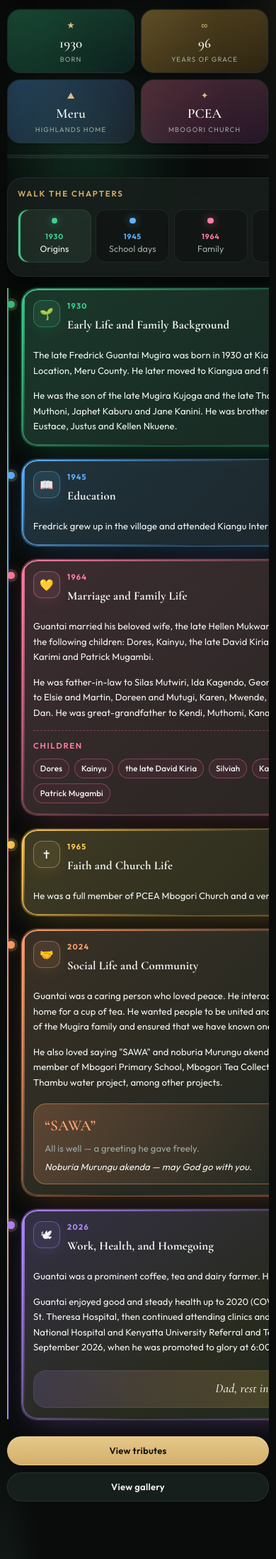
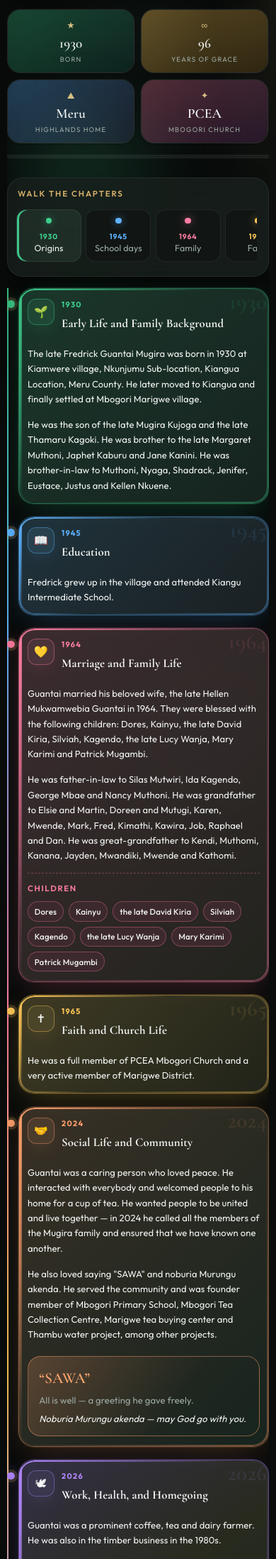
Before and after one commit to mbaekimathi/GUANTAI-EULOGY-, a Django app: page /life-story/ in a window 390 px wide. Shown: the part 314-2511 px from the top of the page at 71% size. Run offline with Django 5.2, Linux system fonts and the light colour scheme; data comes from the database, SQL or seed files in the repository.

Commit message:
Fix home schedule times and improve life story on mobile.
Parse programme lines on space-colon-space so clock times display correctly, and constrain the life story layout so chapter cards fit narrow viewports.

Co-authored-by: Cursor <cursoragent@cursor.com>

```diff
--- a/memorial/cache_utils.py
+++ b/memorial/cache_utils.py
@@ -12,7 +12,7 @@ HOME_CONTENT_PK_KEY = "memorial:home_content_pk_v1"
 LIFE_CHAPTERS_LIST_KEY = "memorial:life_chapters_v1"
 LIFE_STORY_PAGE_KEY = "memorial:life_story_page_v1"
 TRIBUTES_PAGE_KEY = "memorial:tributes_page_v1"
-HOME_PROGRAMME_PREFIX = "memorial:home_programme_v1"
+HOME_PROGRAMME_PREFIX = "memorial:home_programme_v2"
 HEALTH_DB_OK_KEY = "memorial:health_db_ok_v1"
 
 PUBLIC_CACHE_SECONDS = int(os.getenv("PUBLIC_CACHE_SECONDS", "600"))
--- a/memorial/content_data.py
+++ b/memorial/content_data.py
@@ -544,12 +544,20 @@ def get_visit_destinations():
 
 
 def parse_programme_timeline(text):
+    """Parse schedule lines as ``time : label`` (space-colon-space between fields).
+
+    Clock times like ``7:00 AM`` must use that separator so the hour/minute colon
+    is not treated as the field delimiter.
+    """
     items = []
     for raw in (text or "").splitlines():
         line = raw.strip()
         if not line:
             continue
-        if ":" in line:
+        if " : " in line:
+            time_part, label = line.split(" : ", 1)
+            items.append({"time": time_part.strip(), "label": label.strip()})
+        elif ":" in line:
             time_part, _, label = line.partition(":")
             items.append({"time": time_part.strip(), "label": label.strip()})
         else:
--- a/static/css/life-story.css
+++ b/static/css/life-story.css
@@ -2,6 +2,10 @@
 
 .life-story-page {
   position: relative;
+  width: 100%;
+  max-width: 100%;
+  min-width: 0;
+  box-sizing: border-box;
   padding-bottom: clamp(2rem, 1rem + 3vw, 3.5rem);
 }
 
@@ -143,6 +147,10 @@
 }
 
 .life-story {
+  width: 100%;
+  max-width: 100%;
+  min-width: 0;
+  box-sizing: border-box;
   --ls-emerald: #3ecf8e;
   --ls-teal: #2bb8a8;
   --ls-sky: #5eb3ff;
@@ -402,7 +410,11 @@
 /* Layout & nav */
 .life-story__layout {
   display: grid;
+  grid-template-columns: minmax(0, 1fr);
   gap: clamp(1.5rem, 1rem + 2vw, 2.5rem);
+  width: 100%;
+  max-width: 100%;
+  min-width: 0;
 }
 
 @media (min-width: 960px) {
@@ -415,6 +427,9 @@
 .life-story__nav {
   position: sticky;
   top: calc(var(--header-h) + 1rem);
+  min-width: 0;
+  max-width: 100%;
+  box-sizing: border-box;
   padding: 1.1rem 1.15rem;
   border-radius: var(--radius-xl);
   border: 1px solid var(--color-border-subtle);
@@ -523,6 +538,10 @@
 /* Timeline spine */
 .timeline--story {
   position: relative;
+  width: 100%;
+  max-width: 100%;
+  min-width: 0;
+  box-sizing: border-box;
   padding-left: clamp(1.35rem, 0.85rem + 2vw, 2rem);
   border-left: 2px solid transparent;
   border-image: linear-gradient(
@@ -538,6 +557,8 @@
 
 .timeline--story .timeline__item {
   scroll-margin-top: calc(var(--header-h) + 2.25rem);
+  min-width: 0;
+  max-width: 100%;
 }
 
 .timeline--story .timeline__item::before {
@@ -590,6 +611,10 @@
 
 .timeline__card {
   position: relative;
+  width: 100%;
+  max-width: 100%;
+  min-width: 0;
+  box-sizing: border-box;
   padding: clamp(1.25rem, 1rem + 1.2vw, 1.75rem);
   border-radius: var(--radius-xl);
   border: 1px solid rgba(255, 255, 255, 0.1);
@@ -755,6 +780,12 @@
 
 .timeline__head-text {
   min-width: 0;
+  flex: 1 1 auto;
+}
+
+.life-story__paragraph {
+  overflow-wrap: anywhere;
+  word-break: break-word;
 }
 
 .timeline--story .timeline__year {
@@ -764,6 +795,9 @@
 
 .timeline--story .timeline__title {
   font-size: clamp(1.35rem, 1.1rem + 1vw, 1.65rem);
+  overflow-wrap: anywhere;
+  word-break: break-word;
+  hyphens: auto;
 }
 
 .timeline__body--stack p {
@@ -1004,19 +1038,19 @@ html[data-theme="light"] .life-story__paragraph:not(.is-revealed) {
   }
 
   .timeline--story {
-    padding-left: 1.1rem;
+    padding-left: 0.85rem;
     gap: 1.15rem;
   }
 
   .timeline--story .timeline__item::before {
-    left: calc(-1.1rem - 2px);
+    left: calc(-0.85rem - 2px);
     width: 0.65rem;
     height: 0.65rem;
     top: 1.1rem;
   }
 
   .timeline__card {
-    padding: 1rem;
+    padding: 0.85rem 0.75rem;
   }
 
   .timeline__card-head {
@@ -1033,8 +1067,17 @@ html[data-theme="light"] .life-story__paragraph:not(.is-revealed) {
   }
 
   .timeline__watermark {
-    font-size: clamp(2rem, 1.5rem + 4vw, 3rem);
-    right: 0.15rem;
+    font-size: clamp(1.75rem, 1.25rem + 3vw, 2.5rem);
+    right: 0.1rem;
+    max-width: 45%;
+    overflow: hidden;
+    text-overflow: clip;
+  }
+
+  @media (prefers-reduced-motion: no-preference) {
+    .timeline--story .timeline__item:not(.is-visible) {
+      transform: translateY(16px);
+    }
   }
 
   .timeline--story .timeline__title {
@@ -1081,15 +1124,21 @@ html[data-theme="light"] .life-story__paragraph:not(.is-revealed) {
 @media (max-width: 959px) {
   .life-story__nav {
     position: static;
+    overflow: hidden;
   }
 
   .life-story__nav-list {
     flex-direction: row;
     flex-wrap: nowrap;
     overflow-x: auto;
+    overflow-y: hidden;
+    max-width: 100%;
+    margin-inline: -0.15rem;
+    padding-inline: 0.15rem;
     padding-bottom: 0.35rem;
     scroll-snap-type: x mandatory;
     -webkit-overflow-scrolling: touch;
+    scrollbar-width: thin;
   }
 
   .life-story__nav-list li {
@@ -1100,7 +1149,8 @@ html[data-theme="light"] .life-story__paragraph:not(.is-revealed) {
   .life-story__nav-link {
     flex-direction: column;
     align-items: center;
-    min-width: 6.5rem;
+    min-width: 5.75rem;
+    max-width: 8.5rem;
     text-align: center;
     padding: 0.65rem 0.55rem;
     border: 1px solid var(--color-border-subtle);
@@ -1109,6 +1159,13 @@ html[data-theme="light"] .life-story__paragraph:not(.is-revealed) {
 
   .life-story__nav-text {
     align-items: center;
+    width: 100%;
+  }
+
+  .life-story__nav-title {
+    overflow-wrap: anywhere;
+    word-break: break-word;
+    line-height: 1.2;
   }
 }
 
--- a/templates/memorial/life_story.html
+++ b/templates/memorial/life_story.html
@@ -2,7 +2,7 @@
 {% load static %}
 
 {% block extra_head %}
-<link rel="stylesheet" href="{% static 'css/life-story.css' %}?v=5">
+<link rel="stylesheet" href="{% static 'css/life-story.css' %}?v=6">
 {% endblock %}
 
 {% block title %}Life Story{% endblock %}
```
